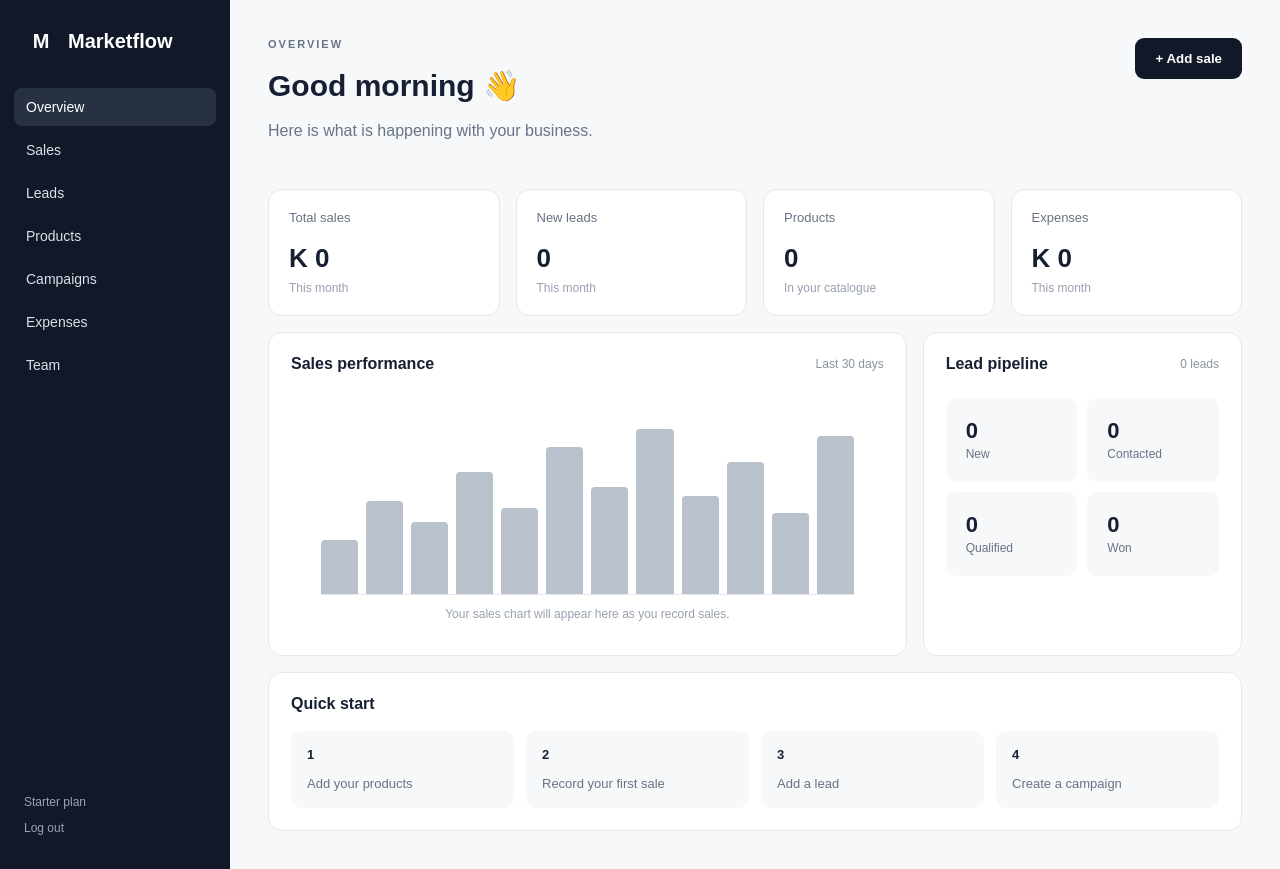
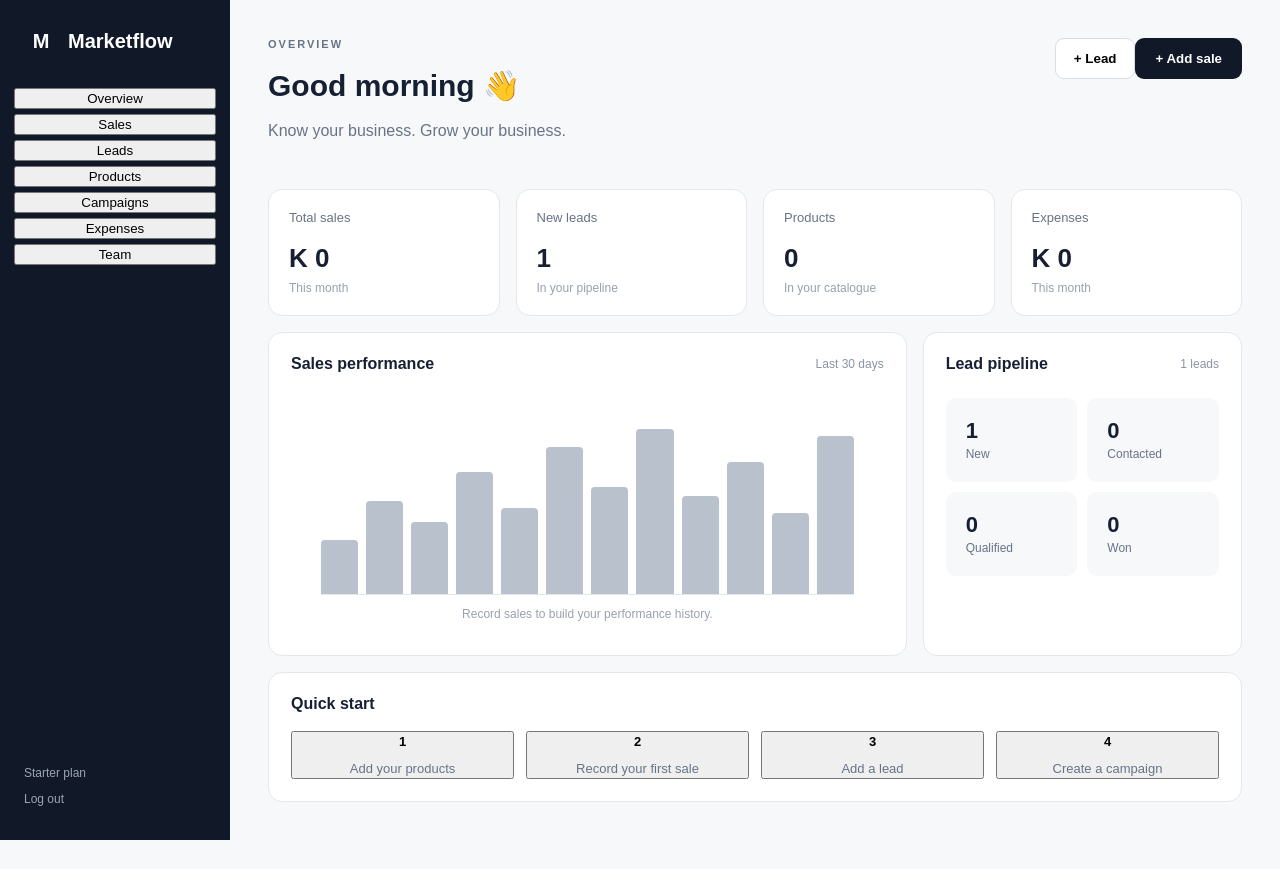
Before and after one commit to enockmuhau39-prog/Marketflow, a Next.js app: page /dashboard in a window 1280 px wide. After the commit the page ends 840 px from the top, so only its background shows below. Built offline with nearby package versions, Linux system fonts and the light colour scheme.

Commit message:
Build functional Marketflow dashboard MVP

```diff
--- a/app/dashboard/page.tsx
+++ b/app/dashboard/page.tsx
@@ -1,29 +1,84 @@
+"use client";
+
 import Link from "next/link";
+import { useMemo, useState } from "react";
 
-const cards = [
-  ["Total sales","K 0","This month"],
-  ["New leads","0","This month"],
-  ["Products","0","In your catalogue"],
-  ["Expenses","K 0","This month"]
+const nav = ["Overview", "Sales", "Leads", "Products", "Campaigns", "Expenses", "Team"];
+const seedLeads = [
+  { id: 1, name: "Example Customer", phone: "+260 97 000 0000", source: "Facebook", stage: "New" },
 ];
 
 export default function Dashboard() {
+  const [active, setActive] = useState("Overview");
+  const [leads, setLeads] = useState(seedLeads);
+  const [sales, setSales] = useState(0);
+  const [products, setProducts] = useState(0);
+  const [expenses, setExpenses] = useState(0);
+  const [showSale, setShowSale] = useState(false);
+  const [showLead, setShowLead] = useState(false);
+  const [showProduct, setShowProduct] = useState(false);
+  const [showCampaign, setShowCampaign] = useState(false);
+
+  const pipeline = useMemo(() => ["New", "Contacted", "Qualified", "Won"].map(stage => ({ stage, count: leads.filter(l => l.stage === stage).length })), [leads]);
+
+  function addSale(e: React.FormEvent<HTMLFormElement>) {
+    e.preventDefault();
+    const data = new FormData(e.currentTarget);
+    setSales(v => v + Number(data.get("amount") || 0));
+    setShowSale(false);
+    e.currentTarget.reset();
+  }
+
+  function addLead(e: React.FormEvent<HTMLFormElement>) {
+    e.preventDefault();
+    const data = new FormData(e.currentTarget);
+    setLeads(v => [...v, { id: Date.now(), name: String(data.get("name")), phone: String(data.get("phone") || ""), source: String(data.get("source") || "Other"), stage: "New" }]);
+    setShowLead(false);
+    e.currentTarget.reset();
+  }
+
   return <main className="dashboard">
     <aside className="sidebar">
       <div className="brand"><span className="brandMark">M</span> Marketflow</div>
-      <nav>
-        {["Overview","Sales","Leads","Products","Campaigns","Expenses","Team"].map((x,i)=><Link className={i===0?"active":""} href="/dashboard" key={x}>{x}</Link>)}
-      </nav>
+      <nav>{nav.map(item => <button key={item} className={active === item ? "active" : ""} onClick={() => setActive(item)}>{item}</button>)}</nav>
       <div className="sideBottom"><span>Starter plan</span><Link href="/">Log out</Link></div>
     </aside>
+
     <section className="dashContent">
-      <header className="dashHeader"><div><div className="eyebrow">OVERVIEW</div><h1>Good morning 👋</h1><p className="muted">Here is what is happening with your business.</p></div><button className="button">+ Add sale</button></header>
-      <div className="statGrid">{cards.map(([a,b,c])=><div className="stat" key={a}><p>{a}</p><strong>{b}</strong><span>{c}</span></div>)}</div>
-      <div className="panelGrid">
-        <div className="panel"><div className="panelTitle"><h2>Sales performance</h2><span>Last 30 days</span></div><div className="emptyChart"><div className="bars">{[30,52,40,68,48,82,60,92,55,74,45,88].map((h,i)=><i style={{height:`${h}%`}} key={i}/>)}</div><p>Your sales chart will appear here as you record sales.</p></div></div>
-        <div className="panel"><div className="panelTitle"><h2>Lead pipeline</h2><span>0 leads</span></div><div className="pipeline">{["New","Contacted","Qualified","Won"].map(x=><div key={x}><b>0</b><span>{x}</span></div>)}</div></div>
-      </div>
-      <div className="panel"><div className="panelTitle"><h2>Quick start</h2></div><div className="quick"><div><b>1</b><span>Add your products</span></div><div><b>2</b><span>Record your first sale</span></div><div><b>3</b><span>Add a lead</span></div><div><b>4</b><span>Create a campaign</span></div></div></div>
+      <header className="dashHeader">
+        <div><div className="eyebrow">{active.toUpperCase()}</div><h1>{active === "Overview" ? "Good morning 👋" : active}</h1><p className="muted">{active === "Overview" ? "Know your business. Grow your business." : `Manage your ${active.toLowerCase()} from one place.`}</p></div>
+        <div className="headerActions"><button className="secondaryButton" onClick={() => setShowLead(true)}>+ Lead</button><button className="button" onClick={() => setShowSale(true)}>+ Add sale</button></div>
+      </header>
+
+      {active === "Overview" && <>
+        <div className="statGrid">
+          <div className="stat"><p>Total sales</p><strong>K {sales.toLocaleString()}</strong><span>This month</span></div>
+          <div className="stat"><p>New leads</p><strong>{leads.length}</strong><span>In your pipeline</span></div>
+          <div className="stat"><p>Products</p><strong>{products}</strong><span>In your catalogue</span></div>
+          <div className="stat"><p>Expenses</p><strong>K {expenses.toLocaleString()}</strong><span>This month</span></div>
+        </div>
+        <div className="panelGrid">
+          <div className="panel"><div className="panelTitle"><h2>Sales performance</h2><span>Last 30 days</span></div><div className="emptyChart"><div className="bars">{[30,52,40,68,48,82,60,92,55,74,45,88].map((h,i)=><i style={{height:`${h}%`}} key={i}/>)}</div><p>Record sales to build your performance history.</p></div></div>
+          <div className="panel"><div className="panelTitle"><h2>Lead pipeline</h2><span>{leads.length} leads</span></div><div className="pipeline">{pipeline.map(x=><div key={x.stage}><b>{x.count}</b><span>{x.stage}</span></div>)}</div></div>
+        </div>
+        <div className="panel"><div className="panelTitle"><h2>Quick start</h2></div><div className="quick"><button onClick={() => setShowProduct(true)}><b>1</b><span>Add your products</span></button><button onClick={() => setShowSale(true)}><b>2</b><span>Record your first sale</span></button><button onClick={() => setShowLead(true)}><b>3</b><span>Add a lead</span></button><button onClick={() => setShowCampaign(true)}><b>4</b><span>Create a campaign</span></button></div></div>
+      </>}
+
+      {active === "Leads" && <div className="panel"><div className="panelTitle"><h2>Customer leads</h2><button className="button small" onClick={() => setShowLead(true)}>+ Add lead</button></div><div className="tableWrap"><table><thead><tr><th>Name</th><th>Phone</th><th>Source</th><th>Stage</th></tr></thead><tbody>{leads.map(l=><tr key={l.id}><td>{l.name}</td><td>{l.phone || "—"}</td><td>{l.source}</td><td><span className="badge">{l.stage}</span></td></tr>)}</tbody></table></div></div>}
+      {active === "Sales" && <div className="panel"><div className="panelTitle"><h2>Sales</h2><button className="button small" onClick={() => setShowSale(true)}>+ Add sale</button></div><div className="bigNumber">K {sales.toLocaleString()}</div><p className="muted">Total recorded sales in this session.</p></div>}
+      {active === "Products" && <div className="panel"><div className="panelTitle"><h2>Product catalogue</h2><button className="button small" onClick={() => setShowProduct(true)}>+ Add product</button></div><div className="emptyState"><strong>{products} products</strong><span>Add your products, prices and stock as the next step.</span></div></div>}
+      {active === "Campaigns" && <div className="panel"><div className="panelTitle"><h2>Marketing campaigns</h2><button className="button small" onClick={() => setShowCampaign(true)}>+ Create campaign</button></div><div className="campaignGrid"><div><b>Facebook</b><span>Ready for your next campaign</span></div><div><b>Instagram</b><span>Plan visual content</span></div><div><b>TikTok</b><span>Short-form video campaigns</span></div><div><b>WhatsApp</b><span>Customer follow-up campaigns</span></div></div></div>}
+      {active === "Expenses" && <div className="panel"><div className="panelTitle"><h2>Expenses</h2><button className="button small" onClick={() => setExpenses(v => v + 100)}>+ Add expense</button></div><div className="bigNumber">K {expenses.toLocaleString()}</div><p className="muted">Track business spending against sales.</p></div>}
+      {active === "Team" && <div className="panel"><div className="panelTitle"><h2>Team</h2><span>Roles and activity</span></div><div className="emptyState"><strong>Owner</strong><span>Invite admins and salespeople when your team grows.</span></div></div>}
     </section>
+
+    {showSale && <Modal title="Record a sale" close={() => setShowSale(false)}><form className="form" onSubmit={addSale}><label>Amount (ZMW)<input name="amount" type="number" min="0" placeholder="2500" required /></label><label>Customer name<input name="customer" placeholder="Customer name" /></label><button className="button" type="submit">Save sale</button></form></Modal>}
+    {showLead && <Modal title="Add a lead" close={() => setShowLead(false)}><form className="form" onSubmit={addLead}><label>Name<input name="name" placeholder="Customer name" required /></label><label>Phone<input name="phone" placeholder="+260 ..." /></label><label>Source<select name="source" defaultValue="Facebook"><option>Facebook</option><option>WhatsApp</option><option>TikTok</option><option>Instagram</option><option>Website</option><option>Referral</option><option>Other</option></select></label><button className="button" type="submit">Save lead</button></form></Modal>}
+    {showProduct && <Modal title="Add a product" close={() => setShowProduct(false)}><form className="form" onSubmit={e => { e.preventDefault(); setProducts(v => v + 1); setShowProduct(false); }}><label>Product name<input name="name" placeholder="Product or service" required /></label><label>Price (ZMW)<input name="price" type="number" min="0" placeholder="500" /></label><button className="button" type="submit">Add product</button></form></Modal>}
+    {showCampaign && <Modal title="Create a campaign" close={() => setShowCampaign(false)}><form className="form" onSubmit={e => { e.preventDefault(); setShowCampaign(false); }}><label>Campaign name<input placeholder="Weekend promotion" required /></label><label>Platform<select defaultValue="Facebook"><option>Facebook</option><option>Instagram</option><option>TikTok</option><option>WhatsApp</option></select></label><label>Content<textarea placeholder="Write your campaign content or AI hook..." rows={5}/></label><label>Media<input type="file" accept="image/*,video/*" /></label><button className="button" type="submit">Save campaign</button></form></Modal>}
   </main>;
 }
+
+function Modal({ title, close, children }: { title: string; close: () => void; children: React.ReactNode }) {
+  return <div className="modalBackdrop" onMouseDown={e => e.target === e.currentTarget && close()}><div className="modal"><div className="panelTitle"><h2>{title}</h2><button className="close" onClick={close}>×</button></div>{children}</div></div>;
+}
```
